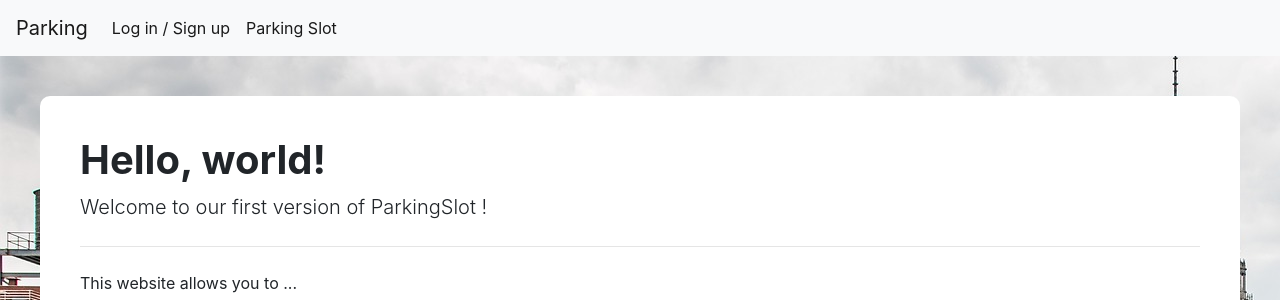
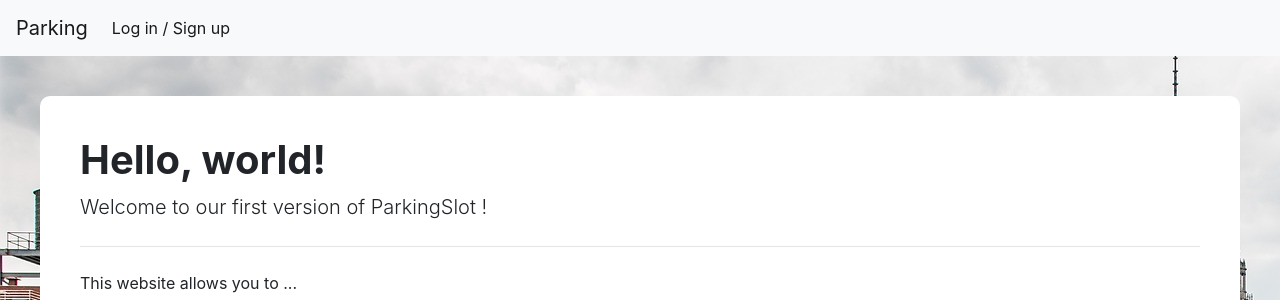
Before and after one commit to Sh3mm/Hackatown, a PHP site: page / in a window 1280 px wide. Shown: the top 300 px of the page. Run offline with PHP 8.4, Linux system fonts and the light colour scheme; some libraries are stand-ins or nearby versions.

Commit message:
update navbar supp park lot

```diff
--- a/index.html
+++ b/index.html
@@ -25,9 +25,6 @@
           <li class="nav-item active">
             <a class="nav-link" href="signup.html">Log in / Sign up<span class="sr-only">(current)</span></a>
           </li>
-          <li class="nav-item active">
-            <a class="nav-link" href="map1.html">Parking Slot<span class="sr-only">(current)</span></a>
-          </li>
         </ul>
       </div>
     </nav>
--- a/login.html
+++ b/login.html
@@ -44,9 +44,6 @@
           <li class="nav-item active">
             <a class="nav-link" href="signup.html">Log in / Sign up<span class="sr-only">(current)</span></a>
           </li>
-          <li class="nav-item active">
-            <a class="nav-link" href="map1.html">Parking Slot<span class="sr-only">(current)</span></a>
-          </li>
         </ul>
       </div>
     </nav>
--- a/main.css
+++ b/main.css
@@ -19,13 +19,10 @@
 	padding: 40px;
 	border-radius: 10px;
 	background-color: white;
-
-
 }
 
 #main{
 	background-image: url("wallpaper.jpg");
 	vertical-align: center;
 	vertical-align: center;
-
 }
--- a/map1.html
+++ b/map1.html
@@ -138,9 +138,6 @@
           <li class="nav-item active">
             <a class="nav-link" href="signup.html">Log in / Sign up<span class="sr-only">(current)</span></a>
           </li>
-          <li class="nav-item active">
-            <a class="nav-link" href="map1.html">Parking Slot<span class="sr-only">(current)</span></a>
-          </li>
         </ul>
       </div>
     </nav>
--- a/signup.html
+++ b/signup.html
@@ -42,9 +42,6 @@
         <ul class="navbar-nav mr-auto">
           <li class="nav-item active">
             <a class="nav-link" href="signup.html">Log in / Sign up<span class="sr-only">(current)</span></a>
-          </li>
-          <li class="nav-item active">
-            <a class="nav-link" href="map1.html">Parking Slot<span class="sr-only">(current)</span></a>
           </li>
         </ul>
       </div>
```
